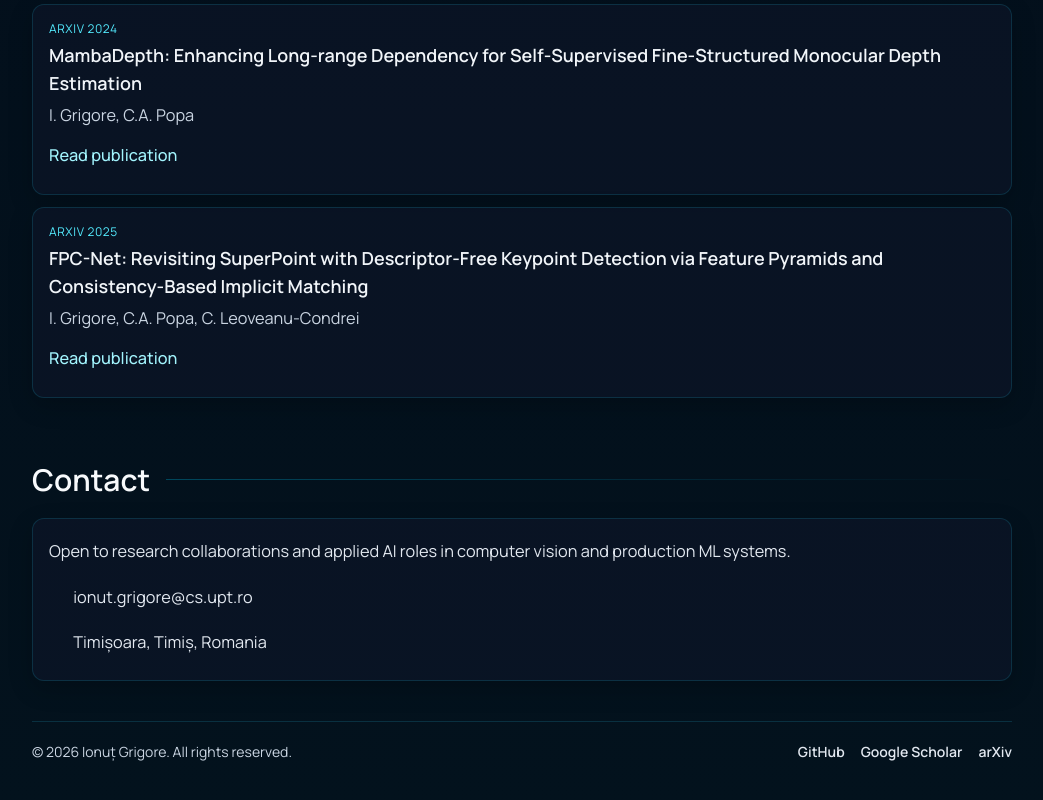
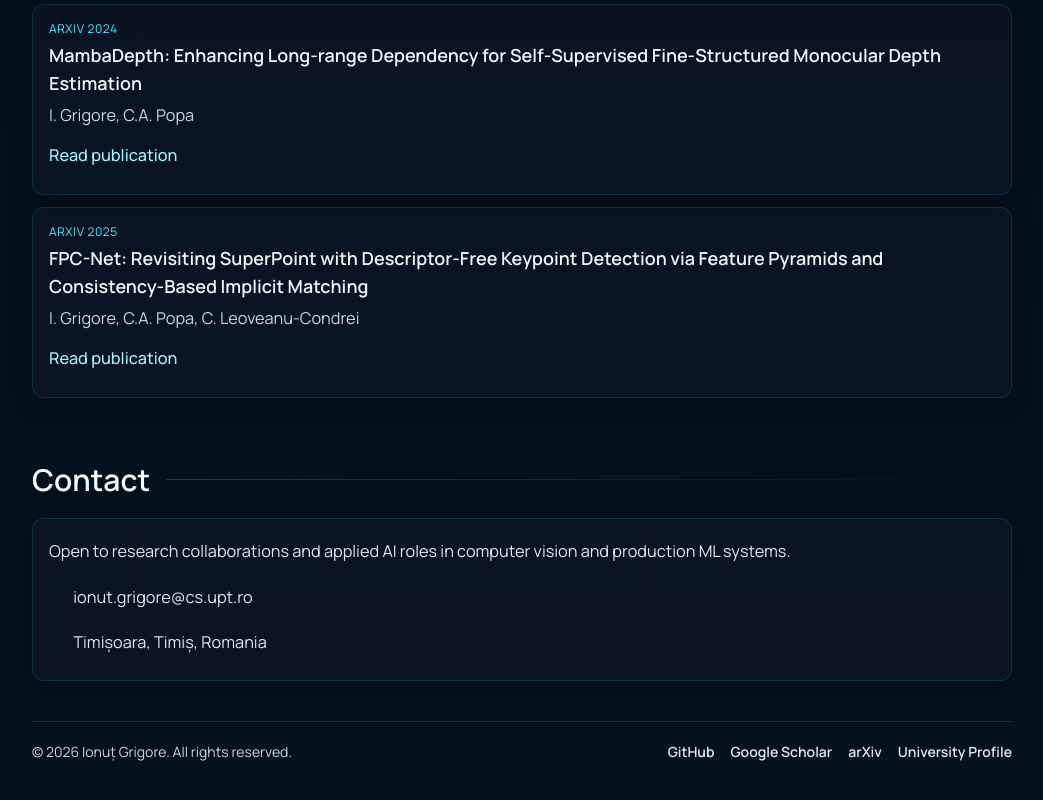
Before and after one commit to ionut-grigore99/ionut-grigore, a React (Vite) app: page / in a window 1280 px wide. Shown: the part 3434-4234 px from the top of the page, without its empty margins (118-1161 px from the left). Built offline with nearby package versions, Linux system fonts and the light colour scheme; some icons are missing.

Commit message:
university profile added

```diff
--- a/src/components/Footer.tsx
+++ b/src/components/Footer.tsx
@@ -30,12 +30,20 @@ function Footer({ profile }: FooterProps): JSX.Element {
             Google Scholar
           </Link>
           <Link
-            href="https://arxiv.org/"
+            href="https://arxiv.org/search/?searchtype=author&query=Grigore%2C+I"
             target="_blank"
             rel="noopener noreferrer"
             underline="hover"
             className="!text-slate-200 hover:!text-white">
             arXiv
+          </Link>
+          <Link
+            href="https://cs.upt.ro/ro/people/profile/ionut-orlando-grigore-atimut"
+            target="_blank"
+            rel="noopener noreferrer"
+            underline="hover"
+            className="!text-slate-200 hover:!text-white">
+            University Profile
           </Link>
         </div>
       </div>
```
